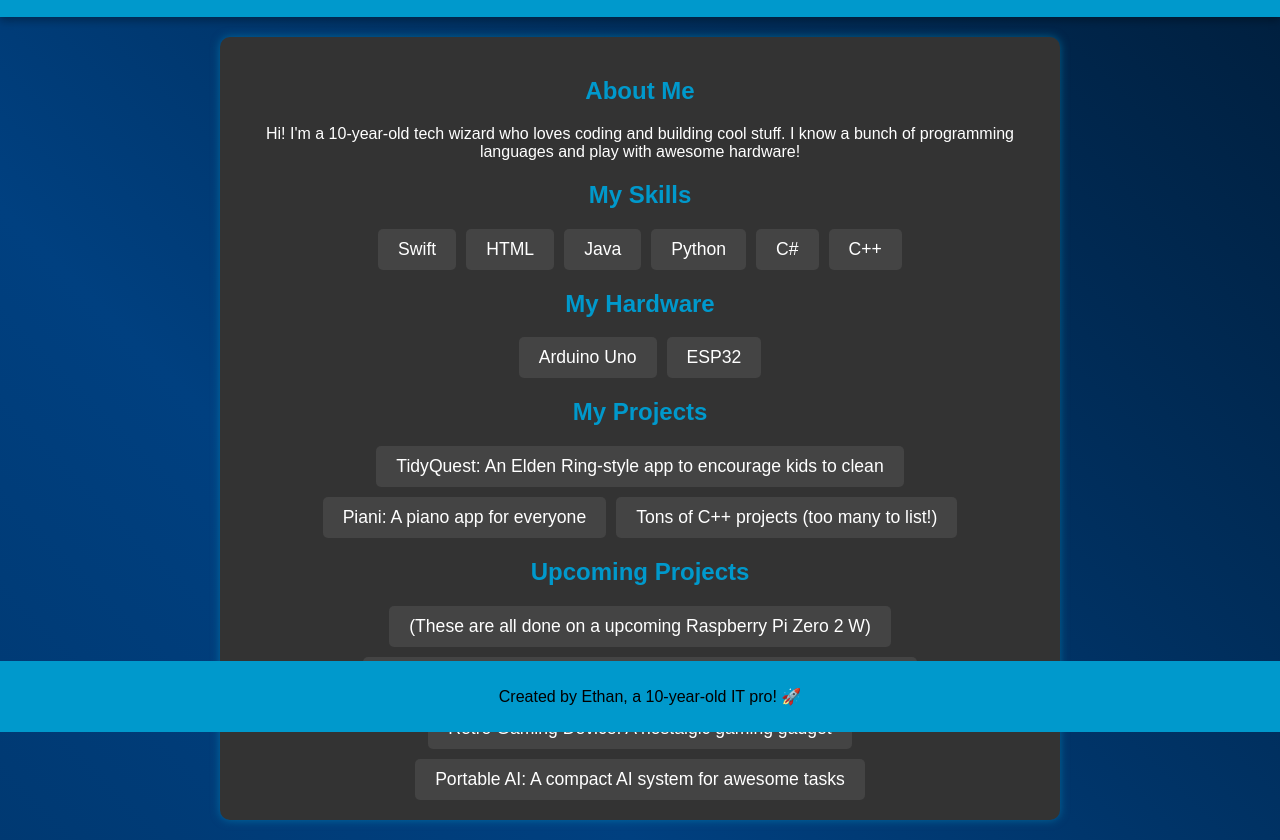
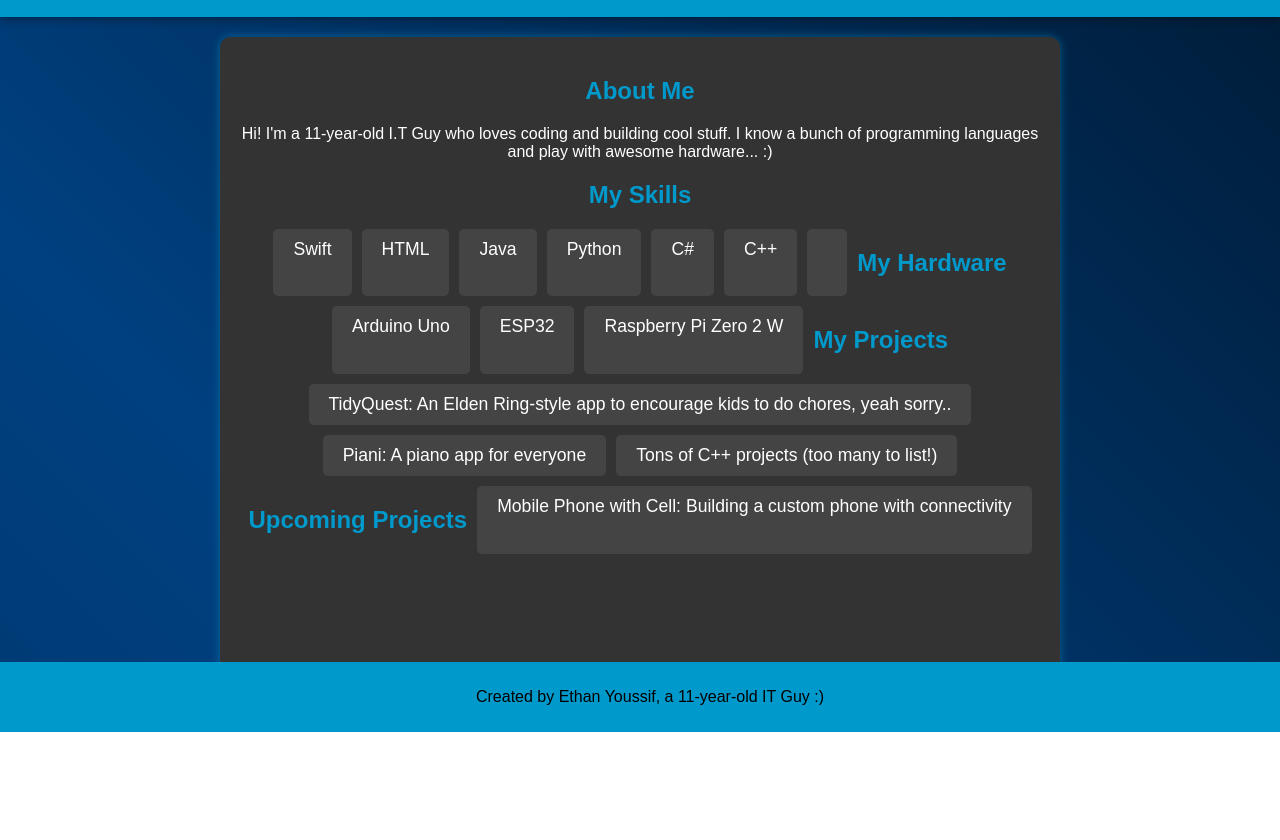
Before and after one commit to lolohio-create/mybio.github.io, a plain HTML site: page index.html in a window 1280 px wide. Shown: the part 68-908 px from the top of the page. After the commit the page ends 800 px from the top, so only its background shows below. Drawn offline with Linux system fonts and the light colour scheme.

Commit message:
Update personal information in index.html

```diff
--- a/index.html
+++ b/index.html
@@ -4,7 +4,7 @@
 <head>
   <meta charset="UTF-8">
   <meta name="viewport" content="width=device-width, initial-scale=1.0">
-  <title>Ethan’s Tech Career</title>
+  <title>My Tech Career</title>
   <style>
     body {
       font-family: Arial, sans-serif;
@@ -75,7 +75,7 @@
   </header>
   <div class="container">
     <h2>About Me</h2>
-    <p>Hi! I'm a 10-year-old tech wizard who loves coding and building cool stuff. I know a bunch of programming languages and play with awesome hardware!</p>
+    <p>Hi! I'm a 11-year-old I.T Guy who loves coding and building cool stuff. I know a bunch of programming languages and play with awesome hardware... :)</p>
 
     <h2>My Skills</h2>
     <div class="skills">
@@ -85,31 +85,30 @@
       <div class="skill">Python</div>
       <div class="skill">C#</div>
       <div class="skill">C++</div>
+      <div class="skill">
     </div>
 
     <h2>My Hardware</h2>
     <div class="hardware">
       <div class="device">Arduino Uno</div>
       <div class="device">ESP32</div>
+      <div class="device">Raspberry Pi Zero 2 W</div>
     </div>
 
     <h2>My Projects</h2>
     <div class="projects">
-      <div class="project">TidyQuest: An Elden Ring-style app to encourage kids to clean</div>
+      <div class="project">TidyQuest: An Elden Ring-style app to encourage kids to do chores, yeah sorry..</div>
       <div class="project">Piani: A piano app for everyone</div>
       <div class="project">Tons of C++ projects (too many to list!)</div>
     </div>
 
     <h2>Upcoming Projects</h2>
     <div class="projects">
-      <div class="project">(These are all done on a upcoming Raspberry Pi Zero 2 W)</div>
       <div class="project">Mobile Phone with Cell: Building a custom phone with connectivity</div>
-      <div class="project">Retro Gaming Device: A nostalgic gaming gadget</div>
-      <div class="project">Portable AI: A compact AI system for awesome tasks</div>
     </div>
   </div>
   <footer>
-    <p>Created by Ethan, a 10-year-old IT pro! 🚀</p>
+    <p>Created by Ethan Youssif, a 11-year-old IT Guy :)</p>
   </footer>
   <script>
     document.addEventListener('mousemove', (e) => {
```
